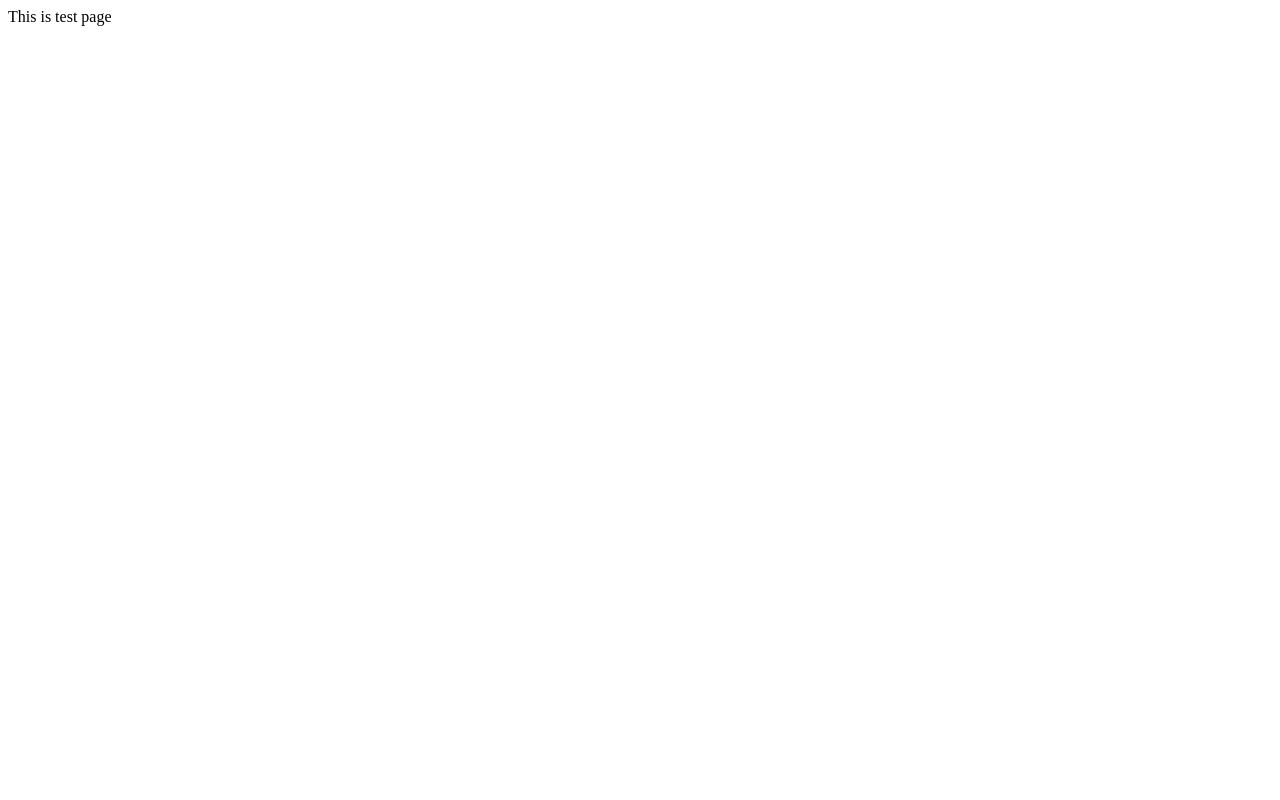
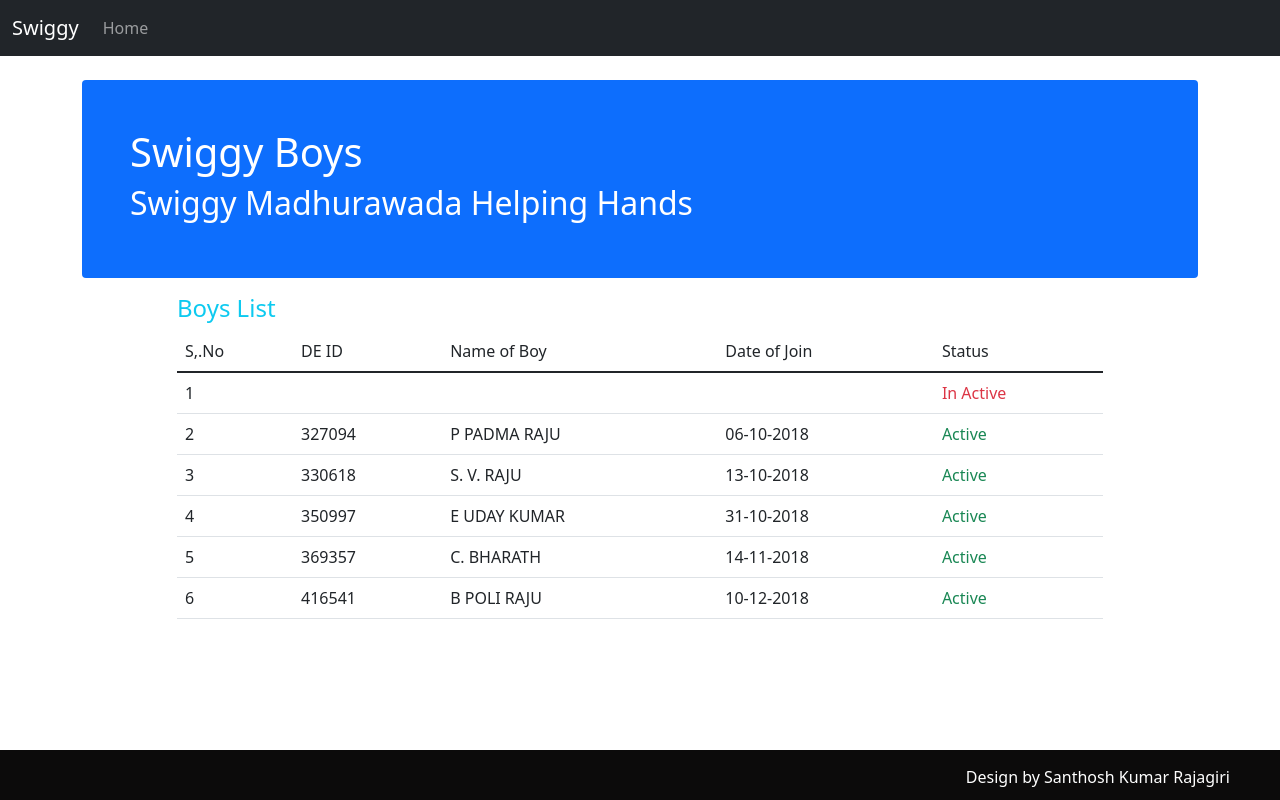
Before and after one commit to santhu342/swiggy-helping-hand-mdv, a plain HTML site: page index.html in a window 1280 px wide. Drawn offline with nearby package versions, Linux system fonts and the light colour scheme.

Commit message:
user data js code update
User Data is update for testing. JSON data sorting function is update

```diff
--- /dev/null
+++ b/data.js
@@ -0,0 +1,70 @@
+$(document).ready(function(){
+  "use strict"
+  var user = [{
+                id:"327094",
+                name:"P Padma raju",
+                doj:"06-10-2018",
+                status: "1"
+            },
+            {
+                id:"330618",
+                name:"s. v. raju",
+                doj:"13-10-2018",
+                status: "1"
+            },
+            {
+                id:"350997",
+                name:"e uday kumar",
+                doj:"31-10-2018",
+                status: "1"
+            },
+            {
+                id:"369357",
+                name:"c. bharath",
+                doj:"14-11-2018",
+                status: "1"
+            },
+            {
+                id:"416541",
+                name:"b poli raju",
+                doj:"10-12-2018",
+                status: "1"
+            },
+            {
+                id:"",
+                name:"",
+                doj:"",
+                status: ""
+            },
+           ];
+
+
+  function sortByProp(data,prop){
+    var propBySort = data.slice(0);
+
+    propBySort.sort(function(a,b) {
+    var x = a[prop].toLowerCase();
+    var y = b[prop].toLowerCase();
+    return x < y ? -1 : x > y ? 1 : 0;
+    });
+    return (propBySort)
+  }
+
+
+  var user_table,x=1;
+        user = sortByProp(user,"id")
+        for(let i in user){
+            status = `<span class=text-danger>In Active</span>`;
+            if(user[i].status == 1){status = "<span class=text-success>Active</span>"}
+            name = user[i].name.toUpperCase()
+            user_table += `<tr><td>${x}</td><td>${user[i].id}</td><td>${name}</td><td>${user[i].doj}</td><td>${status}</td></tr>`
+            x++;
+            }
+        $("#user").html(user_table)
+
+
+
+
+
+
+  })
--- a/index.html
+++ b/index.html
@@ -4,9 +4,73 @@
     <meta charset="UTF-8">
     <meta http-equiv="X-UA-Compatible" content="IE=edge">
     <meta name="viewport" content="width=device-width, initial-scale=1.0">
-    <title>Swiggy Madhurawada</title>
+    <title>Swiggy Madhurawada Helping Hands</title>
+    <link href="https://cdn.jsdelivr.net/npm/bootstrap@5.1.3/dist/css/bootstrap.min.css" rel="stylesheet" />
+    <link rel="stylesheet" href="style.css" />
 </head>
 <body>
-    This is test page
+<nav class="navbar navbar-expand-sm navbar-dark bg-dark">
+  <div class="container-fluid">
+    <a class="navbar-brand" href="index.html">Swiggy</a>
+    <button class="navbar-toggler" type="button" data-bs-toggle="collapse" data-bs-target="#menubar">
+      <span class="navbar-toggler-icon"></span>
+    </button>
+    <div class="collapse navbar-collapse" id="menubar">
+      <ul class="navbar-nav me-auto">
+        <li class="nav-item">
+          <a class="nav-link" href="index.html" >Home</a>
+        </li>
+      </ul>
+    </div>
+  </div>
+</nav>
+
+<div class="container mt-2">
+
+  <div class="mt-4 p-5 bg-primary text-white rounded">
+    <h1>Swiggy Boys</h1>
+    <h2>Swiggy Madhurawada Helping Hands</h2>
+  </div>
+</div>
+
+<div class="container mt-3">
+    <div class="row">
+        <div class="col-md-1">
+        </div>
+        <div class="col-md-10">
+
+        <h4 class="text-info">Boys List</h4>
+            <table class="table table-hover">
+                <thead>
+                    <tr>
+                        <td>S,.No</td>
+                        <td>DE ID</td>
+                        <td>Name of Boy</td>
+                        <td>Date of Join</td>
+                        <td>Status</td>
+                    </tr>
+                </thead>
+                <tbody id="user">
+
+                </tbody>
+            </table>
+        </div>
+
+        <div class="col-md-1">
+        </div>
+    </div>
+</div>
+
+
+<div class="footer">
+    Design by Santhosh Kumar Rajagiri
+</div>
+
+
 </body>
+<!-- Latest compiled JavaScript -->
+<script src="https://code.jquery.com/jquery-3.6.0.min.js"></script>
+<script src="https://cdn.jsdelivr.net/npm/bootstrap@5.1.3/dist/js/bootstrap.bundle.min.js"></script>
+<script src="data.js"></script>
+
 </html>
--- /dev/null
+++ b/style.css
@@ -0,0 +1,20 @@
+*{
+    margin: 0px;
+    padding: 0px;
+    box-sizing: border-box;
+}
+body{
+    margin-bottom: 50px;
+}
+
+.footer{
+    height: 50px;
+    width:100%;
+    background-color:#0c0b0b;
+    bottom: 0px;
+    color:#ffffff;
+    text-align: right;
+    position: fixed;
+    margin: 0px;
+    padding:15px 50px;
+}
```
